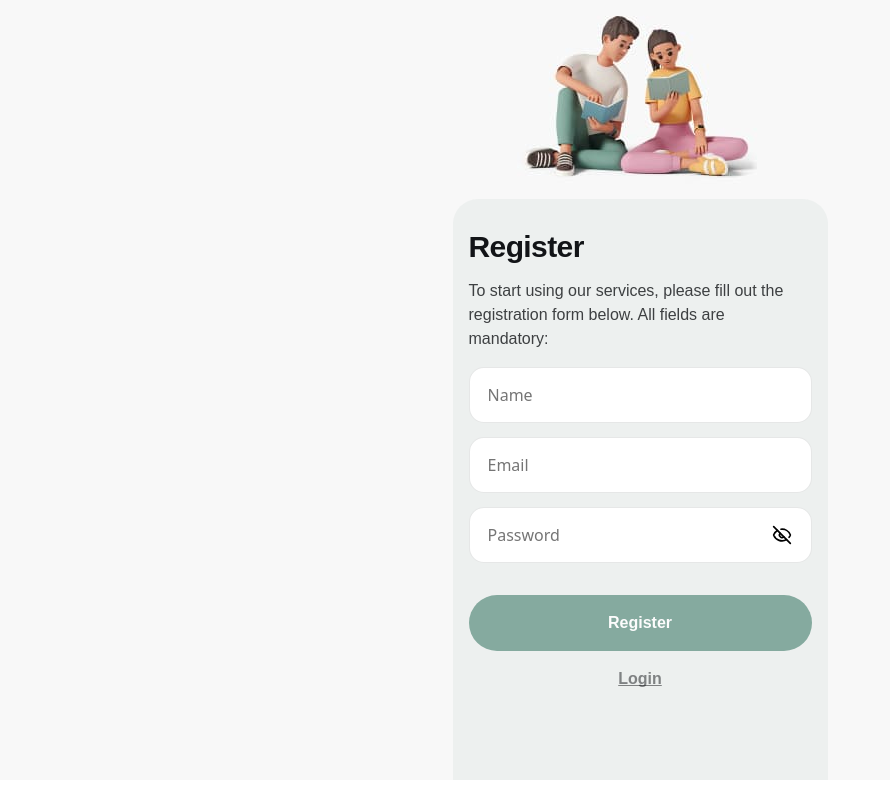
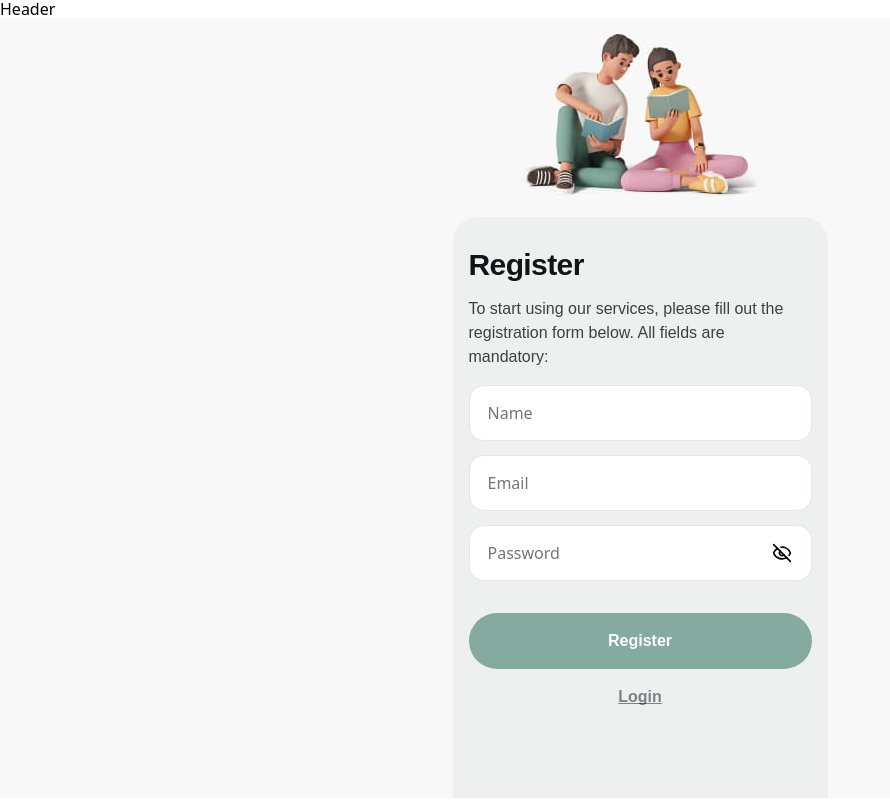
Before and after one commit to Alexandr-1973/VocabBuilder, a React (Vite) app: page / in a window 1280 px wide. Shown: the whole page, without its empty margins (0-890 px from the left). Built offline with nearby package versions, Linux system fonts and the light colour scheme.

Commit message:
header-start

```diff
--- a/src/App.jsx
+++ b/src/App.jsx
@@ -1,5 +1,6 @@
 import "./App.css";
 import GenAuthForm from "./components/GenAuthForm/GenAuthForm";
+import Header from "./components/Header/Header";
 
 function App() {
 
@@ -7,6 +8,7 @@ function App() {
 
   return (
     <>
+    <Header />
       <GenAuthForm />
     </>
   );
--- /dev/null
+++ b/src/components/Header/Header.jsx
@@ -0,0 +1,9 @@
+import css from "./Header.module.css"
+
+const Header=()=>{
+	return (
+		<p className={css.p}>Header</p>
+	)
+}
+
+export default Header
```
Also changed, not shown: src/components/Header/Header.module.css (added).
